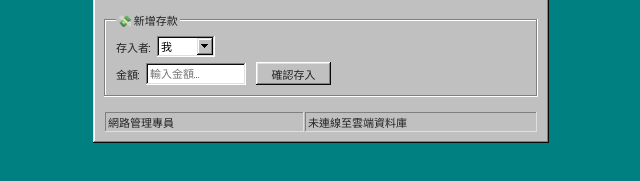
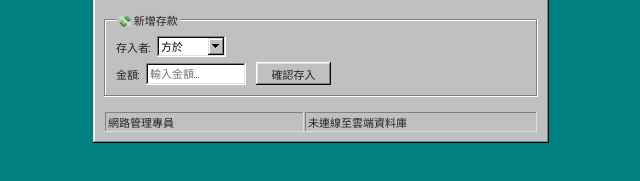
Before and after one commit to aslan20051222/my-saving-pwa, a plain HTML site: page index.html in a window 1280 px wide. Shown: the part 387-568 px from the top of the page, 319-959 px from the left. Drawn offline with nearby package versions, Linux system fonts and the light colour scheme.

Commit message:
Update user options in deposit form

```diff
--- a/index.html
+++ b/index.html
@@ -61,8 +61,8 @@
       <div class="field-row">
         <label>存入者:</label>
         <select id="userSelect">
-          <option value="user1">我</option>
-          <option value="user2">伴侶</option>
+          <option value="user1">方於</option>
+          <option value="user2">陳七九</option>
         </select>
       </div>
       <div class="field-row" style="margin-top: 5px;">
```
